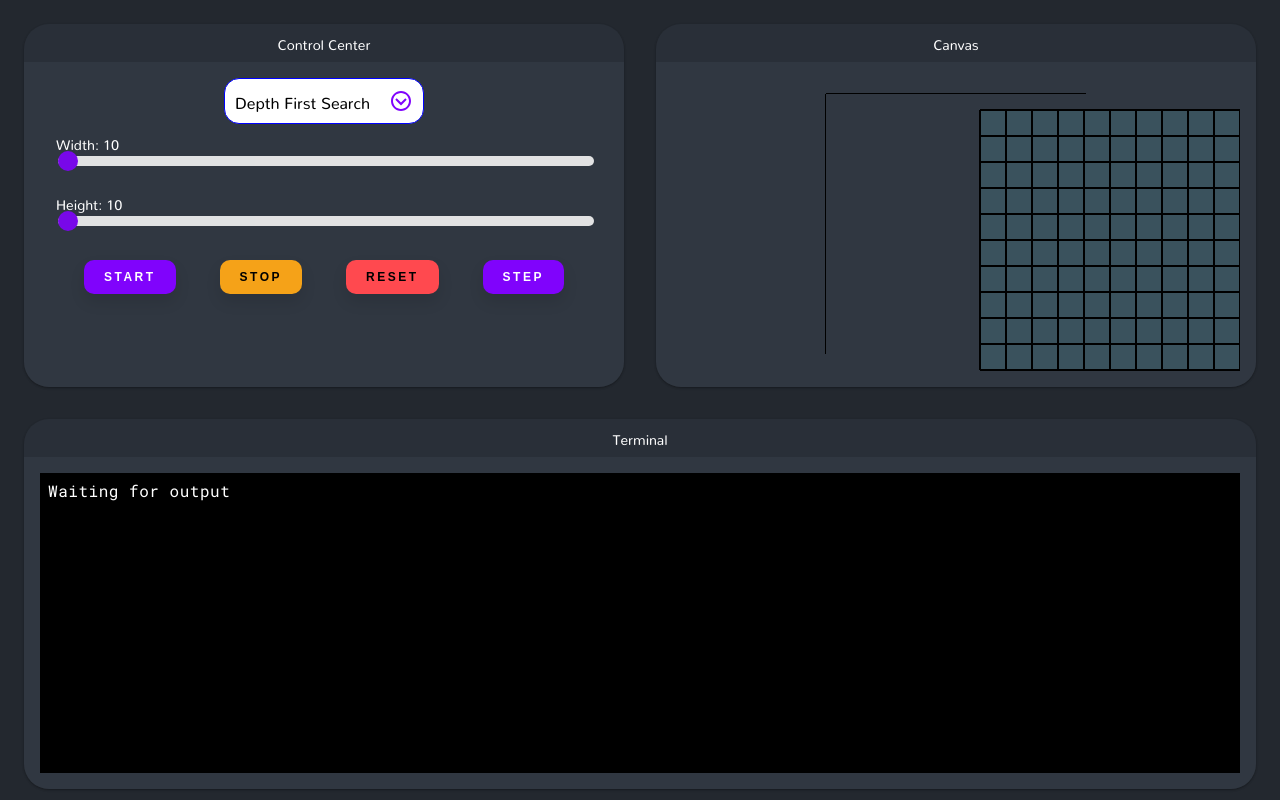
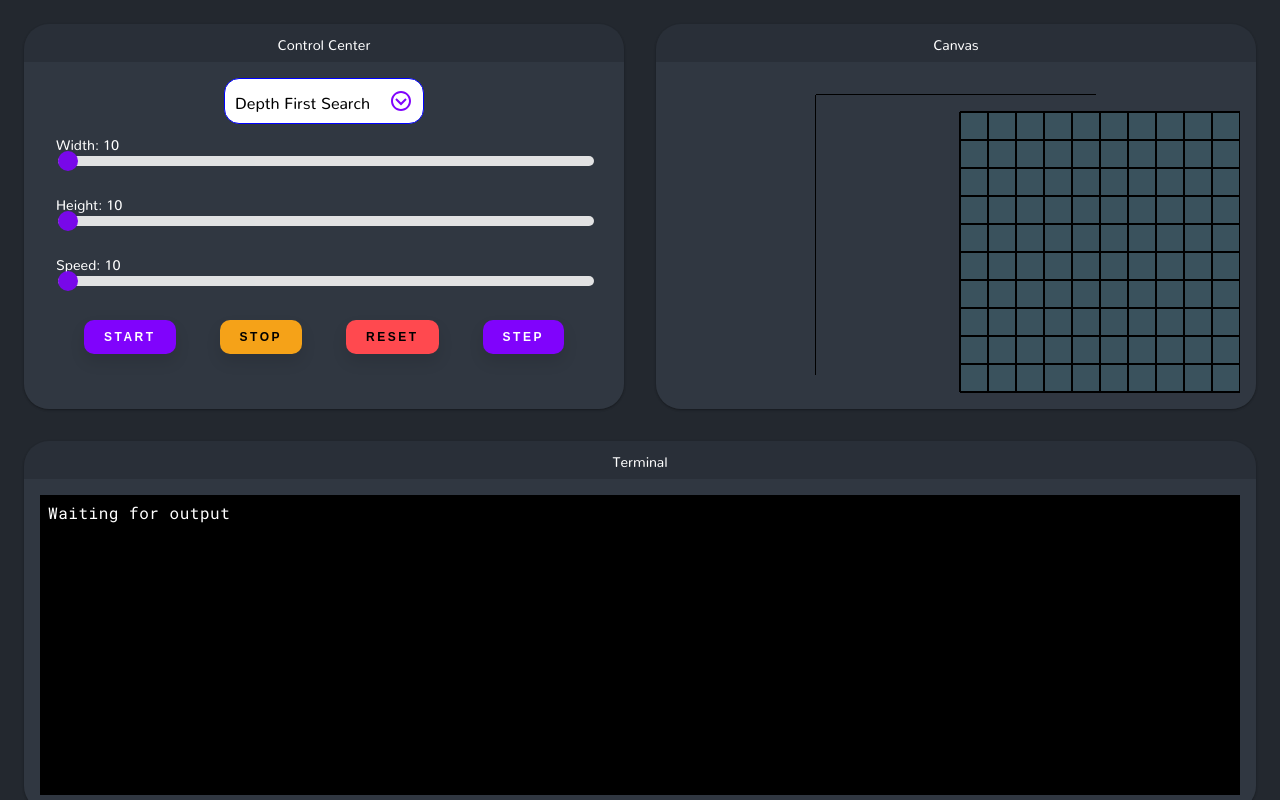
Before and after one commit to szmflis/maze-solver, a React (Create React App) app: page / in a window 1280 px wide. Built offline with nearby package versions, Linux system fonts and the light colour scheme.

Commit message:
added simulation speed control

```diff
--- a/src/components/Card/Card.tsx
+++ b/src/components/Card/Card.tsx
@@ -1,6 +1,6 @@
 import React, { HTMLAttributes } from 'react'
 import styled from 'styled-components'
-import { border, color, flex, flexGrow, flexbox, layout, position, shadow, space } from 'styled-system'
+import { border, color, flexbox, layout, position, shadow, space } from 'styled-system'
 import { theme } from '../../styles/theme'
 import { FlexBox, FlexProps } from '../FlexBox/FlexBox'
 
--- a/src/components/ControlPanel/Sliders.tsx
+++ b/src/components/ControlPanel/Sliders.tsx
@@ -4,6 +4,7 @@ import { theme } from '../../styles/theme'
 import { StyledSlider } from '../Slider/Slider'
 import { useSimulationService } from '../../hooks/SimulationService'
 import { useBoardService } from '../../hooks/BoardService'
+import { simulationActionDispatcher } from '../../store/simulation/actions'
 
 export const Sliders: React.FC = () => {
     const simulationService = useSimulationService()
@@ -15,6 +16,10 @@ export const Sliders: React.FC = () => {
 
     const handleHeightSlide = (event: React.ChangeEvent<HTMLInputElement>) => {
         boardActionDispatcher.changeBoardHeight(Number(event.target.value))
+    }
+
+    const handleSpeedSlide = (event: React.ChangeEvent<HTMLInputElement>) => {
+        simulationActionDispatcher.setSimulationSpeed(Number(event.target.value))
     }
 
     return (
@@ -37,6 +42,15 @@ export const Sliders: React.FC = () => {
                 label={`Height: ${boardService.getBoardHeight()}`}
                 p={theme.space[2]}
             />
+            <StyledSlider
+                value={simulationService.getSimulationSpeed()}
+                min={10}
+                max={100}
+                onChange={handleSpeedSlide}
+                disabled={simulationService.shouldDisableSimulationControls()}
+                label={`Speed: ${simulationService.getSimulationSpeed()}`}
+                p={theme.space[2]}
+            />
         </>
     )
 }
--- a/src/hooks/SimulationRunnerService.ts
+++ b/src/hooks/SimulationRunnerService.ts
@@ -18,7 +18,7 @@ export const useSimulationRunnerService = () => {
 
     useInterval(() => {
         step()
-    }, simulationState.isRunning ? 10 : null)
+    }, simulationState.isRunning ? simulationState.simulationSpeed : null)
 
     useEffect(() => {
         console.log('Setting algorithm')
--- a/src/hooks/SimulationService.ts
+++ b/src/hooks/SimulationService.ts
@@ -10,5 +10,9 @@ export const useSimulationService = () => {
         return false
     }
 
-    return { shouldDisableSimulationControls }
+    const getSimulationSpeed = (): number => {
+        return simulationState.simulationSpeed
+    }
+
+    return { shouldDisableSimulationControls, getSimulationSpeed }
 }
--- a/src/store/simulation/actions.ts
+++ b/src/store/simulation/actions.ts
@@ -48,12 +48,23 @@ const setMazeGeneratingAlogrithm = (algorithm: MazeGenAlgorithm): SetMazeGenerat
     algorithm
 })
 
+interface SetSimulationSpeedAction extends Action<'SetSimulationSpeed'> {
+    type: 'SetSimulationSpeed'
+    newSpeed: number
+}
+
+const setSimulationSpeed = (newSpeed: number): SetSimulationSpeedAction => ({
+    type: 'SetSimulationSpeed',
+    newSpeed
+})
+
 export type SimulationActions = StartSimulationAction
     | StopSimulationAction
     | ResetSimulationAction
     | IncrementSimulationStepAction
     | FinishSimulationAction
     | SetMazeGeneratingAlgorithmAction
+    | SetSimulationSpeedAction
 
 export const simulationActionDispatcher = bindActionCreators(
     {
@@ -62,7 +73,8 @@ export const simulationActionDispatcher = bindActionCreators(
         resetSimulation,
         incrementSimulationStep,
         finishSimulation,
-        setMazeGeneratingAlogrithm
+        setMazeGeneratingAlogrithm,
+        setSimulationSpeed
     },
     store.dispatch
 )
--- a/src/store/simulation/reducer.ts
+++ b/src/store/simulation/reducer.ts
@@ -5,14 +5,14 @@ import { SimulationState } from './types'
 const initialSimulationState: SimulationState = {
     isRunning: false,
     simulationStep: 0,
-    mazeGenerationAlgorithm: 'BINARY_TREE'
+    mazeGenerationAlgorithm: 'BINARY_TREE',
+    simulationSpeed: 10
 }
 
 export const simulationReducer: Reducer<SimulationState, SimulationActions> = (
     state = initialSimulationState,
     action
 ) => {
-    // console.log('called!')
     switch (action.type) {
     case 'StartSimulation':
     {
@@ -29,7 +29,10 @@ export const simulationReducer: Reducer<SimulationState, SimulationActions> = (
         }
     }
     case 'ResetSimulation': {
-        return { ...initialSimulationState }
+        return {
+            ...initialSimulationState,
+            mazeGenerationAlgorithm: state.mazeGenerationAlgorithm
+        }
     }
     case 'IncrementSimulationStep': {
         return {
@@ -49,6 +52,12 @@ export const simulationReducer: Reducer<SimulationState, SimulationActions> = (
             mazeGenerationAlgorithm: action.algorithm
         }
     }
+    case 'SetSimulationSpeed': {
+        return {
+            ...state,
+            simulationSpeed: action.newSpeed
+        }
+    }
     default:
         neverReached(action)
     }
--- a/src/store/simulation/types.ts
+++ b/src/store/simulation/types.ts
@@ -4,4 +4,5 @@ export interface SimulationState {
     readonly isRunning: boolean
     readonly simulationStep: number
     readonly mazeGenerationAlgorithm: MazeGenAlgorithm
+    readonly simulationSpeed: number
 }
```
Also changed, not shown: src/components/Terminal/Terminal.tsx (+10 -0 lines).
